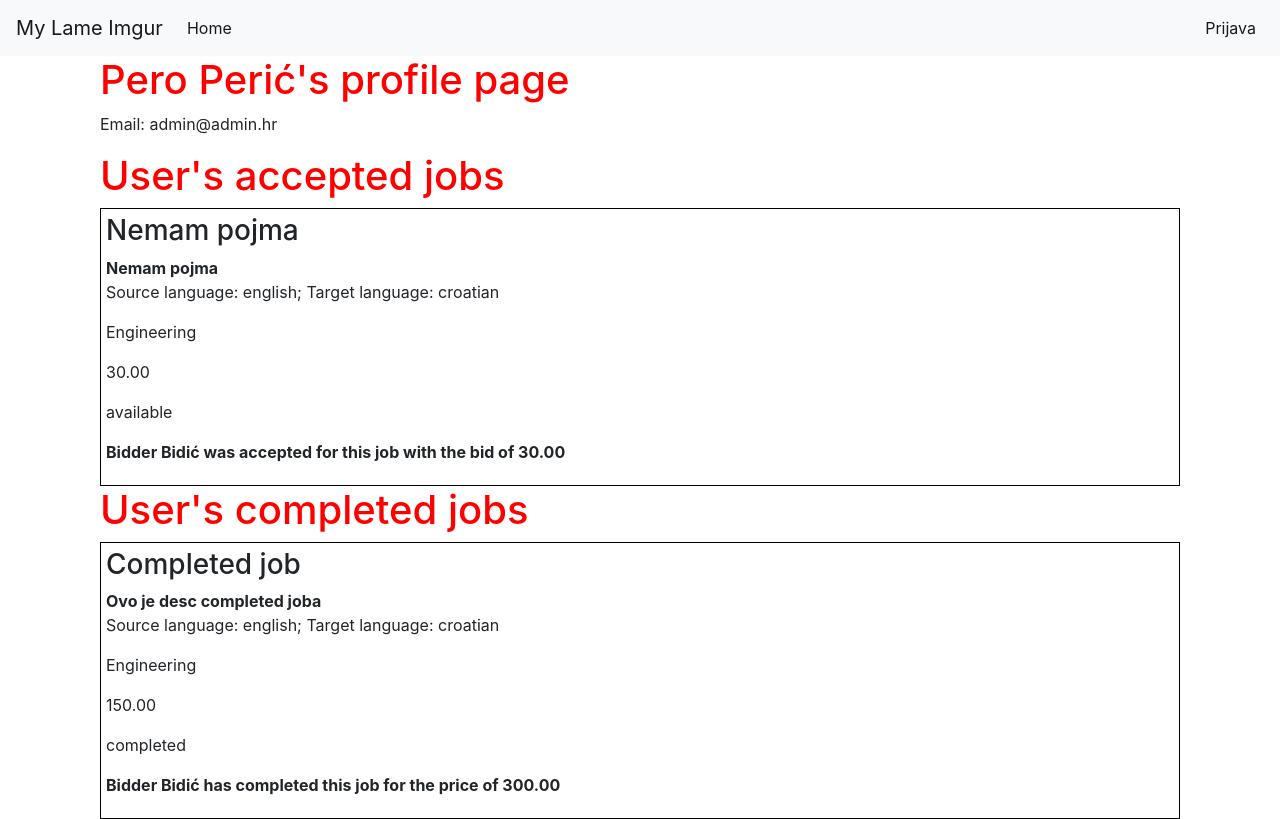
After one commit to markokova/translator-web-app, a Django app: page /accounts/profile/1 in a window 1280 px wide. The commit adds this page. Run offline with Django 4.2, Linux system fonts and the light colour scheme; data comes from the database, SQL or seed files in the repository; both versions use the stored data as it was after the commit; some libraries are stand-ins or nearby versions.

Commit message:
Add user dashboard and user profile

```diff
--- /dev/null
+++ b/translateapp/accounts/templates/accounts/profile.html
@@ -0,0 +1,75 @@
+{% extends 'app/base.html' %}
+
+<!--USER PROFILE -->
+
+{% block content %}
+
+<div class="container">
+  <div class="row">
+    <div class="col-md-12">
+      <h1>{{ profile_user.account.name }}'s profile page</h1>
+      <p>Email: {{ profile_user.email }}</p>
+    </div>
+  </div>
+  <div class="row">
+    <div class="col-md-12">
+      <h1>User's accepted jobs</h1>
+      {% for job in accepted_jobs  %}
+
+        <div class="job">
+          <h3>{{ job.title }}</h3>
+          <p>
+            <strong>{{ job.description   }}</strong> </br>
+            Source language: {{ job.source_lang   }};
+            Target language: {{ job.target_lang   }}
+          </p>
+          <p>{{ job.field   }}</p>
+          <p>{{ job.budget   }}</p>
+          <p>{{ job.status   }}</p>
+
+          <p>
+            <strong>
+              {{ job.accepted_bidder.name }} was accepted for this job with the
+              bid of {{ job.accepted_bid.price }}
+            </strong>
+          </p>
+
+        </div>
+      {% empty %}
+        <p>No accepted jobs</p>
+      {% endfor %}
+
+    </div>
+    <div class="col-md-12">
+      <h1>User's completed jobs</h1>
+      {% for job in completed_jobs  %}
+
+        <div class="job">
+          <h3>{{ job.title }}</h3>
+          <p>
+            <strong>{{ job.description   }}</strong> </br>
+            Source language: {{ job.source_lang   }};
+            Target language: {{ job.target_lang   }}
+          </p>
+          <p>{{ job.field   }}</p>
+          <p>{{ job.budget   }}</p>
+          <p>{{ job.status   }}</p>
+
+          <p>
+            <strong>
+              {{ job.accepted_bidder.name }} has completed this job for the
+              price of {{ job.accepted_bid.price }}
+            </strong>
+          </p>
+
+        </div>
+      {% empty %}
+        <p>No completed jobs</p>
+      {% endfor %}
+
+    </div>
+  </div>
+
+</div>
+
+{% endblock content %}
--- a/translateapp/accounts/urls.py
+++ b/translateapp/accounts/urls.py
@@ -5,4 +5,5 @@ app_name = "accounts"
 
 urlpatterns = [
         path('dashboard', views.dashboard, name="dashboard"),
+        path('profile/<int:user_id>', views.profile, name="profile"),
 ]
--- a/translateapp/accounts/views.py
+++ b/translateapp/accounts/views.py
@@ -2,14 +2,36 @@ from django.shortcuts import render, get_object_or_404
 from django.http import HttpResponse, HttpResponseRedirect
 from django.utils import timezone
 from django.urls import reverse
+from django.contrib.auth.decorators import login_required
+from django.contrib.auth.models import User
+from app.models import Account, Job, Bid, Dispute, Message, Rating
 
 # Create your views here.
 
+@login_required
 def dashboard(request):
     user = request.user
     my_jobs = user.job_set.all()
+    my_messages = Message.objects.filter(receiver=user) | Message.objects.filter(sender=user)
+    my_messages = my_messages.order_by('-sent_at')
     context = {
         'my_jobs': my_jobs,
+        'my_messages': my_messages,
     }
 
     return render(request, 'accounts/dashboard.html', context)
+
+
+def profile(request, user_id):
+    user = get_object_or_404(User, pk=user_id)
+
+    accepted_jobs = Job.accepted_jobs_for(user)
+    completed_jobs = Job.objects.filter(user=user, status='completed')
+
+
+    context = {
+        'profile_user': user,
+        'accepted_jobs': accepted_jobs,
+        'completed_jobs': completed_jobs,
+    }
+    return render(request, 'accounts/profile.html', context)
--- a/translateapp/app/models.py
+++ b/translateapp/app/models.py
@@ -24,6 +24,20 @@ class Job(models.Model):
     def __str__(self):
         return f"{self.user.account.name} - {self.title}"
 
+    def accepted_bid(self):
+        return self.bid_set.filter(accepted=True).first()
+
+    def accepted_bidder(self):
+        return self.accepted_bid().bidder.account
+
+    @classmethod
+    def accepted_jobs_for(cls, user):
+        # Svi bidovi gdje je user napravio job na koji je biddano
+        accepted_bids = Bid.objects.filter(job__in=user.job_set.all(), accepted=True)
+        # Svi jobovi gdje je user napravio job i bidano je na job
+        accepted_jobs = [ bid.job for bid in accepted_bids if bid.job.status != "completed" ]
+        return accepted_jobs
+
 class Bid(models.Model):
     bidder = models.ForeignKey(User, on_delete=models.CASCADE)
     job = models.ForeignKey(Job, on_delete=models.CASCADE)
@@ -41,6 +55,9 @@ class Message(models.Model):
     sender = models.ForeignKey(User, on_delete=models.CASCADE, related_name='sender')
     receiver = models.ForeignKey(User, on_delete=models.CASCADE, related_name='receiver')
     text = models.TextField()
+    sent_at = models.DateTimeField(auto_now_add=True)
+    def __str__(self):
+        return f"{self.sender.account.name} - {self.receiver.account.name} - {self.text[:20]}"
 
 class Rating(models.Model):
     rater = models.ForeignKey(User, on_delete=models.CASCADE, related_name='rater')
--- a/translateapp/app/static/app/css/app.css
+++ b/translateapp/app/static/app/css/app.css
@@ -36,3 +36,33 @@
   padding: 5px;
   border: 1px solid black;
 }
+
+.job {
+  padding: 5px;
+  border: 1px solid black;
+}
+
+.messages {
+  padding: 5px;
+  border: 1px solid black;
+}
+
+.messages .message {
+  padding: 5px;
+  border: 1px solid blue;
+  margin: 5px;
+  width: 70%;
+  background: #f1f1f1;
+}
+
+.messages .message.my-message {
+  border: 1px solid blue;
+  margin-left: auto;
+  margin-right: 5px;
+}
+
+.messages .message.their-message {
+  border: 1px solid red;
+  margin-right: auto;
+  margin-left: 5px;
+}
--- a/translateapp/app/templates/app/base.html
+++ b/translateapp/app/templates/app/base.html
@@ -25,7 +25,13 @@
           <ul class="navbar-nav ml-auto">
             {% if user.is_authenticated %}
               <li class="nav-item active">
-                <a class="nav-link" href="{% url 'logout' %}">{{user.username}} | Odjava</a>
+                <a class="nav-link" href="{% url 'accounts:profile' user.id %}">My profile</a>
+              </li>
+              <li class="nav-item active">
+                <a class="nav-link" href="{% url 'accounts:dashboard' %}">{{ user.account.name }}</a>
+              </li>
+              <li class="nav-item active">
+                <a class="nav-link" href="{% url 'logout' %}"> Odjava</a>
               </li>
             {% else %}
               <li class="nav-item active">
```
Also changed, not shown: translateapp/accounts/templates/accounts/dashboard.html (+40 -8 lines), translateapp/app/migrations/0007_message_sent_at_alter_account_user_alter_job_status_and_more.py (added), translateapp/db.sqlite3.
